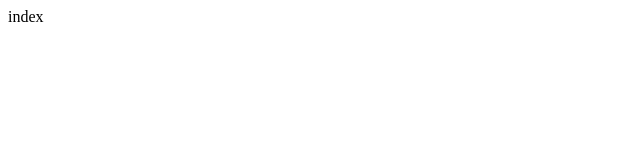
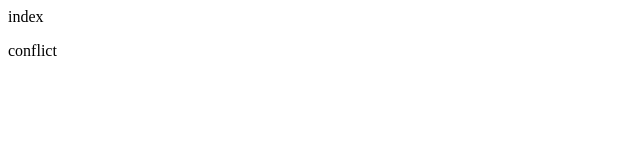
Before and after one commit to henrry-sakurazaka/git-tutorial, a plain HTML site: page index.html in a window 1280 px wide. Shown: the full height of the page, 0-640 px from the left. Drawn offline with Linux system fonts and the light colour scheme.

Commit message:
conflictを追記

```diff
--- a/index.html
+++ b/index.html
@@ -1 +1,2 @@
 <p>index</p>
+<P>conflict</P>
```
